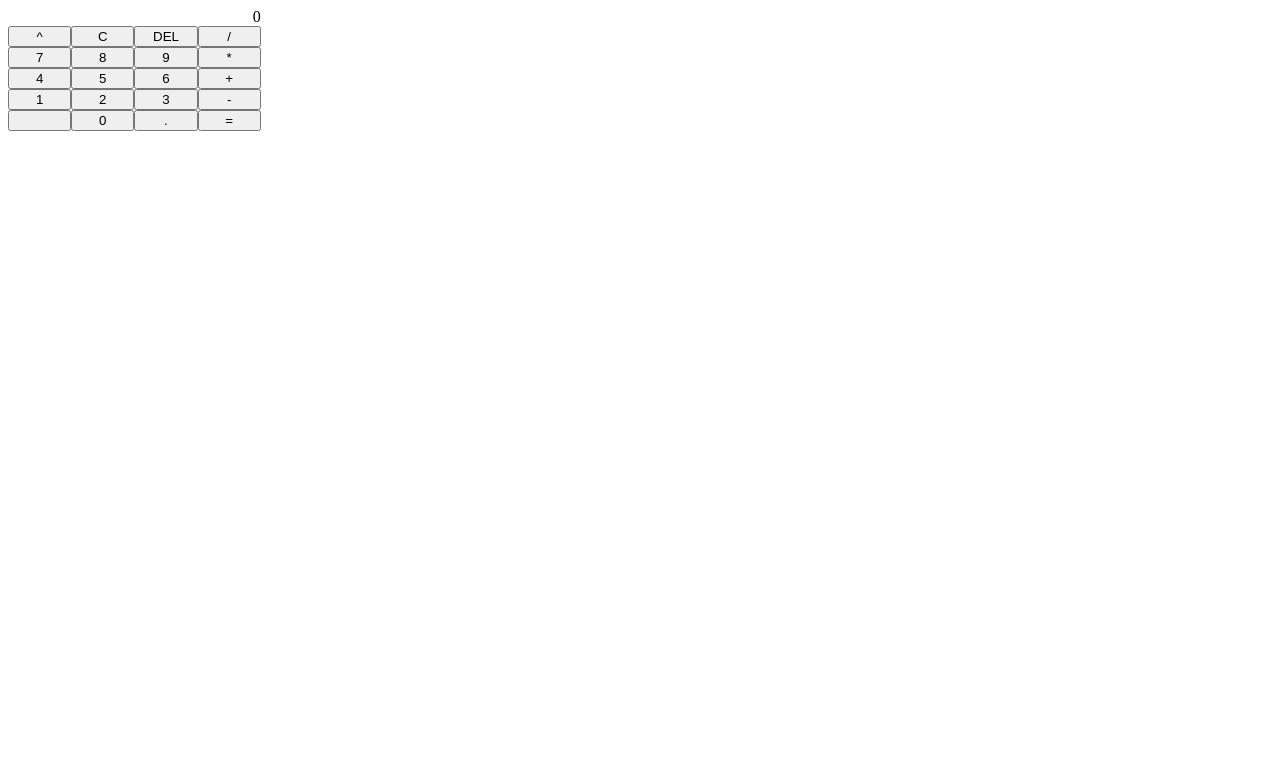
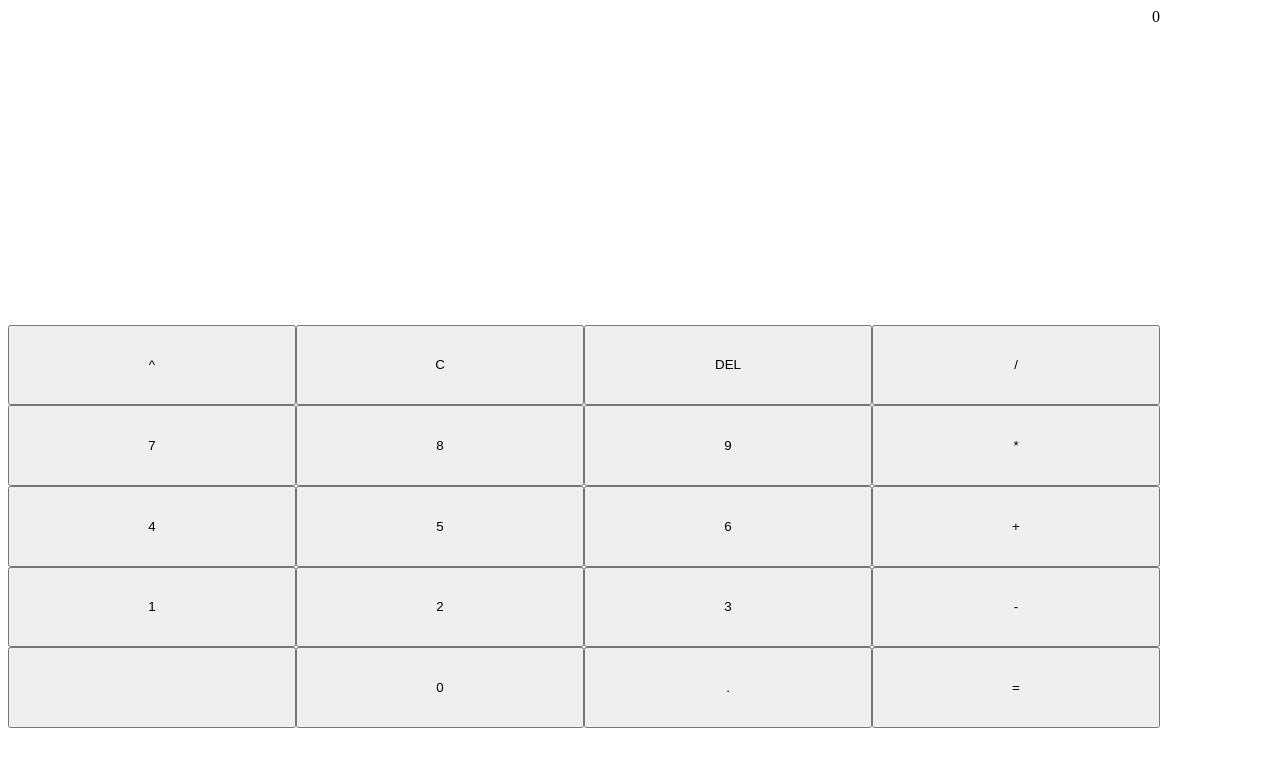
Before and after one commit to Rocky336/CalcolatriceJS, a plain HTML site: page index.html in a window 1280 px wide. Drawn offline with Linux system fonts and the light colour scheme.

Commit message:
Fixy Fixy

```diff
--- a/app.js
+++ b/app.js
@@ -29,7 +29,7 @@ function setup_onClick(name){
         if(buffer_cur.indexOf(".")>=0)return;
         buffer_cur += ".";
     }else if(Number(name)!=NaN)   buffer_cur += ""+name;
-    document.getElementById("display").innerHTML = buffer_cur!=""?buffer_cur:buffer_res;
+    document.getElementById("display").innerHTML = buffer_cur!=""?buffer_cur:(buffer_res!=""?buffer_res:"0");
 }
 
 document.addEventListener("DOMContentLoaded",function(){
--- a/style.css
+++ b/style.css
@@ -1,7 +1,9 @@
 
 .calc{
-    height: 10%;
-    width: 20%;
+    position: absolute;
+    margin: 0;
+    height: 90%;
+    width: 90%;
     display: grid;
     grid-template-rows: fit-content auto;
 }
@@ -14,5 +16,5 @@
     width: 100%;
     display: grid;
     grid-template-columns: 25% 25% 25% 25%;
-    grid-template-rows: auto auto auto auto auto;
+    grid-template-rows: 20% 20% 20% 20% 20%;
 }
```
